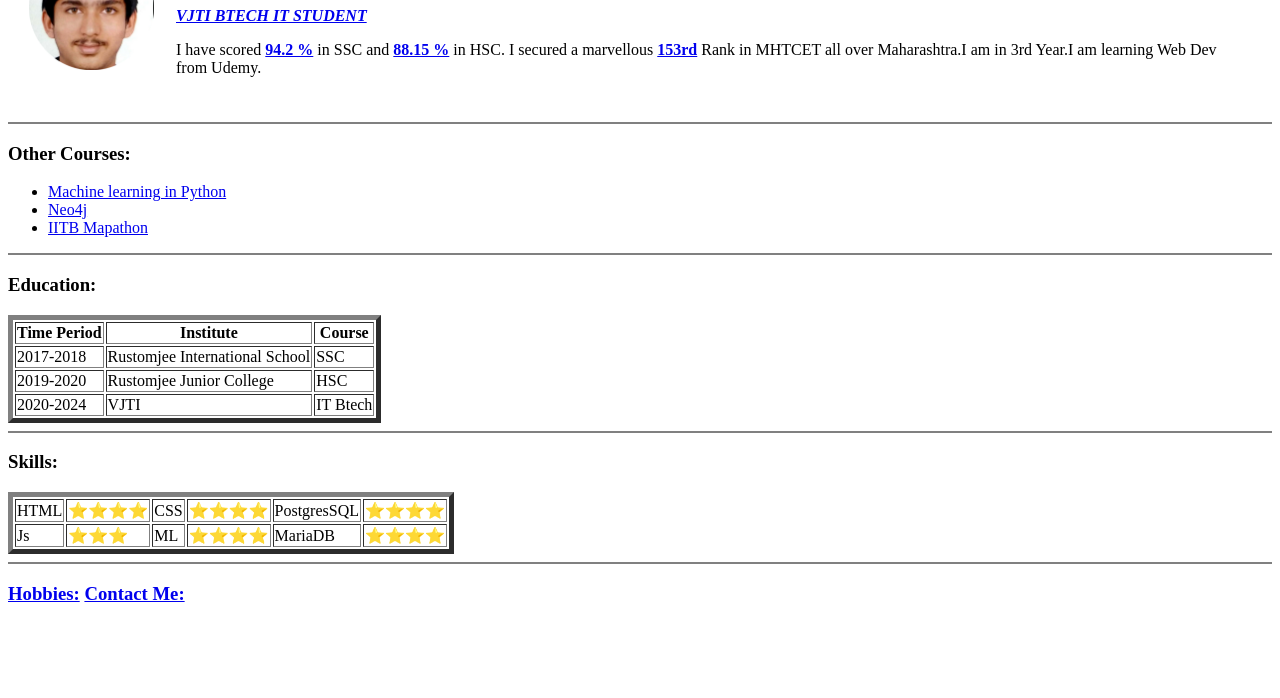
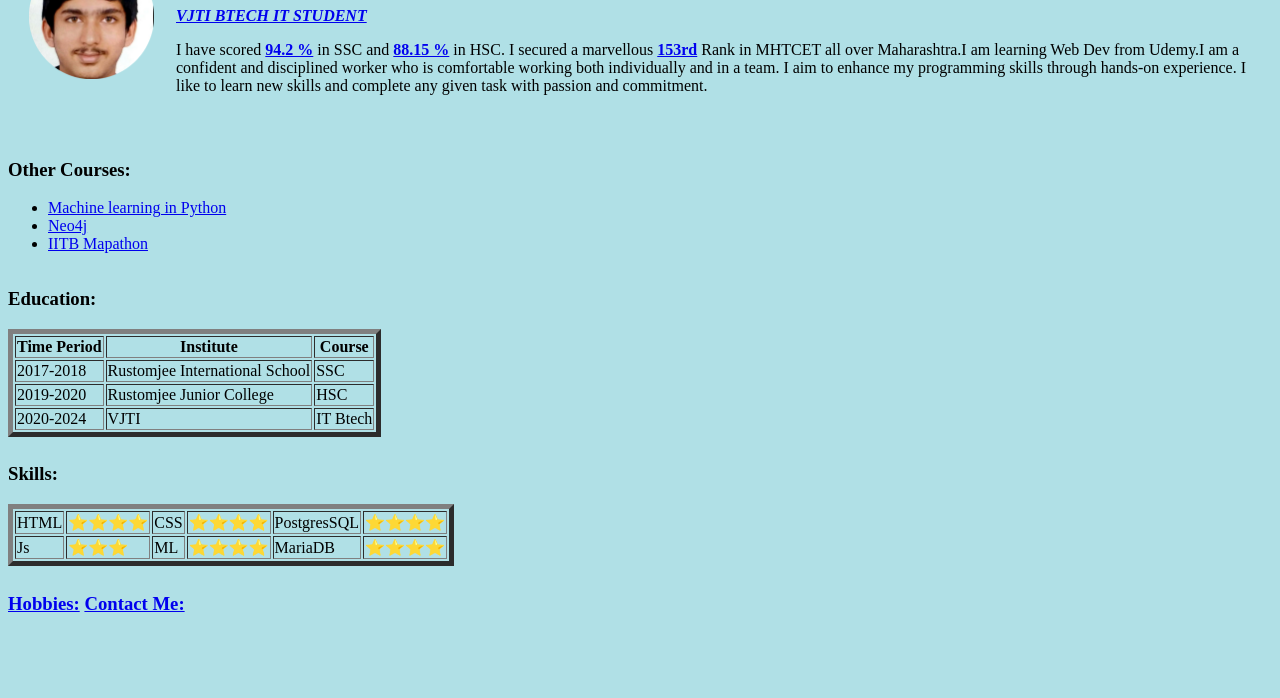
Before and after one commit to mihirc0111/CV, a plain HTML site: page index.html in a window 1280 px wide. Shown: the part 102-800 px from the top of the page. Drawn offline with Linux system fonts and the light colour scheme.

Commit message:
Update index.html
9.30 pm 12 jan 2023

```diff
--- a/index.html
+++ b/index.html
@@ -6,9 +6,20 @@
     <meta http-equiv="X-UA-Compatible" content="IE=edge">
     <meta name="viewport" content="width=device-width, initial-scale=1.0">
     <title>Mihir's Personal Site </title>
+
+    <style>
+            body{
+              background-color:powderblue;
+            }
+            hr{
+                background-color: white;
+                border-style: none;
+
+            }
+    </style>
 </head>
 
-<body>
+<body >
     <table cellspacing="20" <tr>
         <td><img src="images/MIHIR CHAVAN-modified.png" alt="Mihir Local Img" width="125" height="125"></td>
         <td>
@@ -26,8 +37,12 @@
                 I secured a marvellous <b><a
                         href="https://drive.google.com/file/d/1Rm-i8pvVJXljEa2XrBVxep5N5XwOBbVv/view?usp=share_link"
                         target="_blank">153rd</a></b>
-                Rank in MHTCET all over Maharashtra.I am in 3rd Year.I am learning Web Dev
-                from Udemy.
+                Rank in MHTCET all over Maharashtra.I am learning Web Dev
+                from Udemy.I am a confident and disciplined worker who is comfortable working both individually and in a
+                team. I aim to enhance my
+                programming skills through hands-on experience. I like to learn new skills and complete any given task
+                with passion and
+                commitment.
             </P>
         </td>
         </tr>
```
